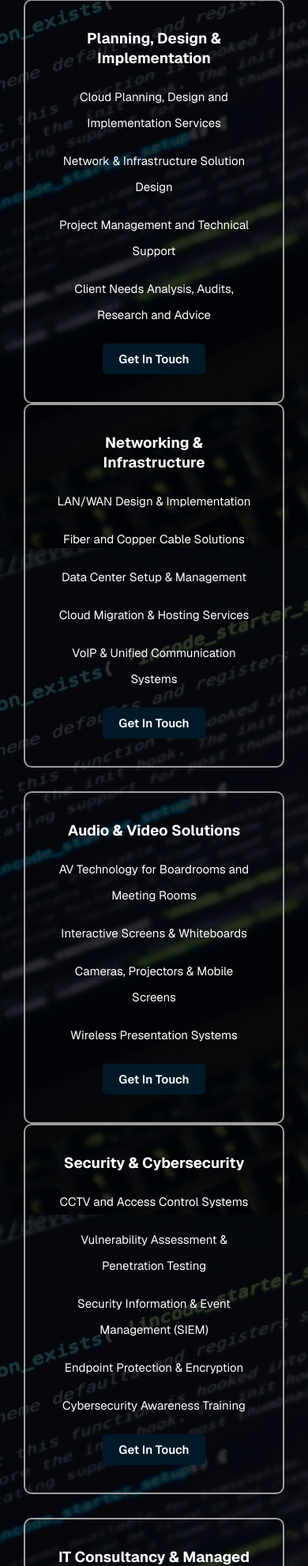
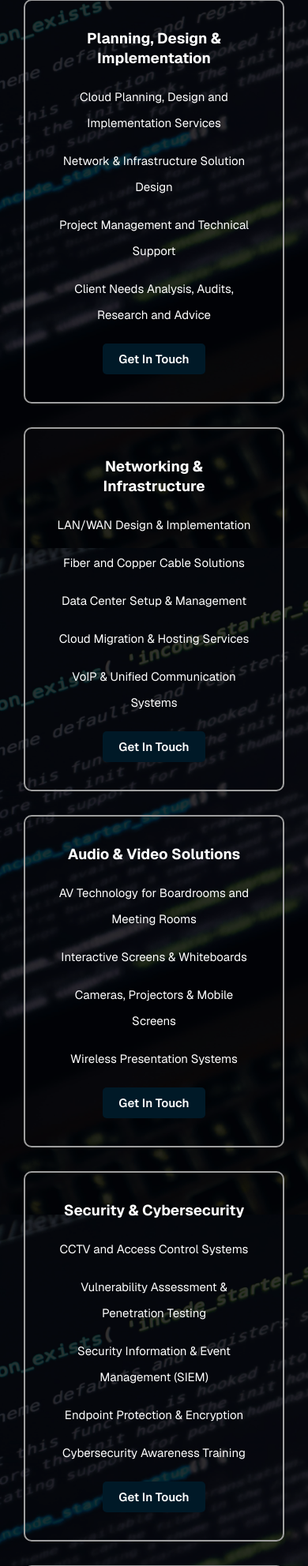
Before and after one commit to uucaesar/techideas.co.za, a Flask app: page / in a window 390 px wide. Shown: the part 3680-5663 px from the top of the page at 79% size. Run offline with Flask 3, Linux system fonts and the light colour scheme.

Commit message:
Fix on solutions container for mobile

```diff
--- a/static/styles.css
+++ b/static/styles.css
@@ -206,6 +206,7 @@ button {
     width: fit-content;
     font: var(--font);
     font-weight: var(--semi-bold);
+    cursor: pointer;
 }
 p {
     font-size: var(--p-m-size);
@@ -221,6 +222,7 @@ p {
     font-size: 12px;
     padding: 10px 5px;
     font-weight: var(--medium);
+    cursor: auto;
 
 }
 h3, h4 {
@@ -374,6 +376,11 @@ textarea {
   width: 100vw;
   background-color: white;
 }
+#solutions .group {
+  display: flex;
+  flex-direction: column;
+  gap: 30px;
+}
 
 @media (min-width: 1000px) {
   nav {
@@ -436,6 +443,7 @@ textarea {
   }
   #solutions .group {
     gap: 20px;
+    flex-direction: row;
   }
   ul {
     align-items: flex-start;
```
